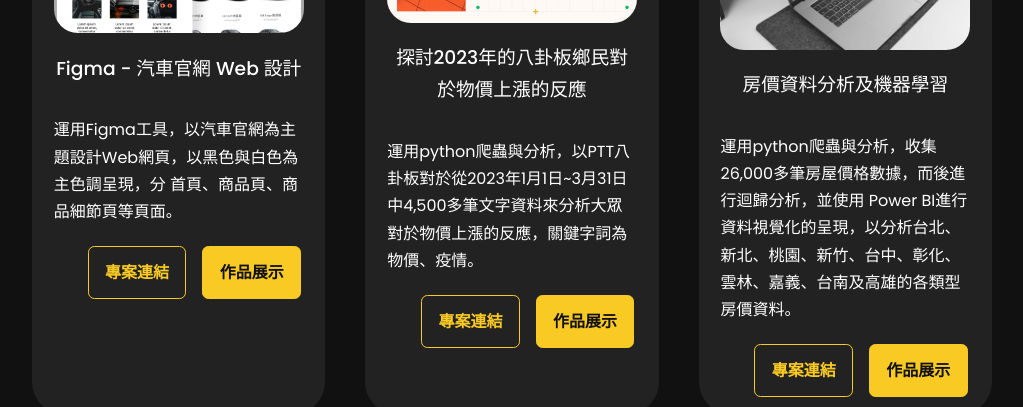
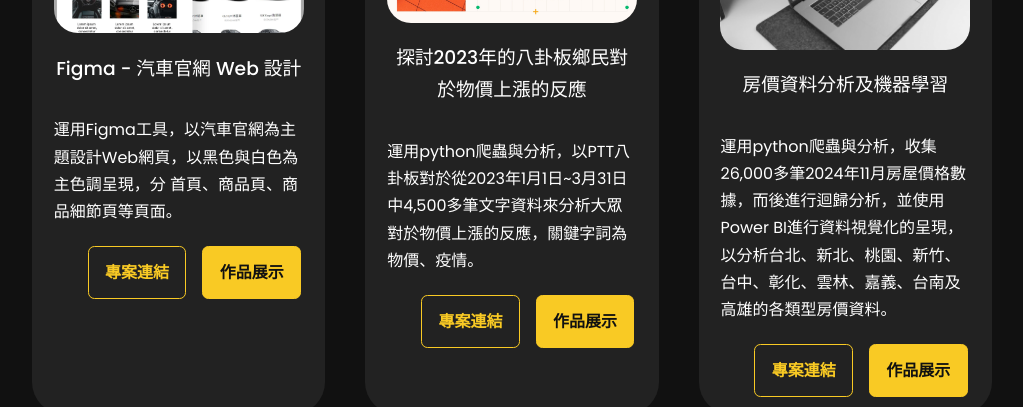
Before and after one commit to 02071819/tsengkuolun-portfolio, a React (Create React App) app: page / in a window 1280 px wide. Shown: the part 4880-5287 px from the top of the page, without its empty margins (128-1151 px from the left). Built offline with nearby package versions, Linux system fonts and the light colour scheme.

Commit message:
Update Experience.jsx

```diff
--- a/src/components/experience/Experience.jsx
+++ b/src/components/experience/Experience.jsx
@@ -118,7 +118,7 @@ const data = [
     id: 12,
     image: House_analy,
     title: "房價資料分析及機器學習",
-    content:"運用python爬蟲與分析，收集26,000多筆房屋價格數據，而後進行迴歸分析，並使用 Power BI進行資料視覺化的呈現，以分析台北、新北、桃園、新竹、台中、彰化、雲林、嘉義、台南及高雄的各類型房價資料。",
+    content:"運用python爬蟲與分析，收集26,000多筆2024年11月房屋價格數據，而後進行迴歸分析，並使用 Power BI進行資料視覺化的呈現，以分析台北、新北、桃園、新竹、台中、彰化、雲林、嘉義、台南及高雄的各類型房價資料。",
     github: "https://colab.research.google.com/drive/1hxjEMP2aVqrnnFxHA207WPkQhNXte0wn?usp=sharing",
     demo: "https://docs.google.com/presentation/d/1ixbMm8N8kbEAPegFfwvV7duDTsLDsQjEGxArRg-Z2ik/edit?usp=sharing",
     filter: "analysis"
```
